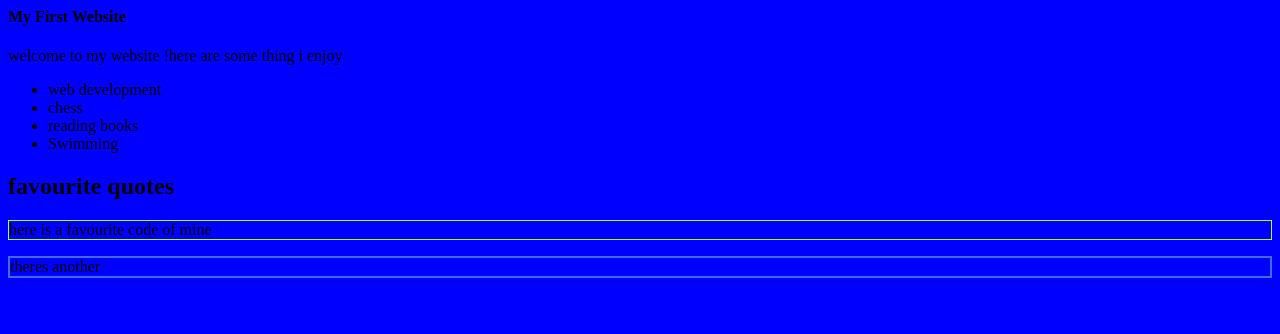
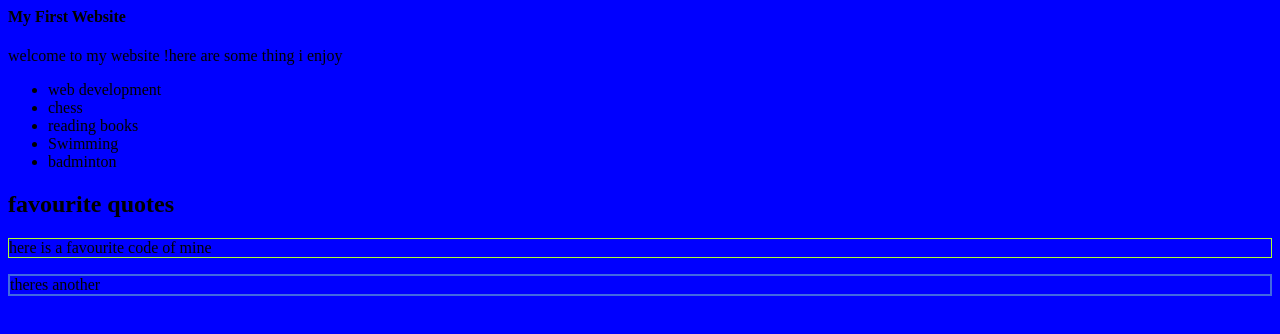
Before and after one commit to sunigu11/practicehtml, a plain HTML site: page assing1.html in a window 1280 px wide. Drawn offline with Linux system fonts and the light colour scheme.

Commit message:
added badminton in list

```diff
--- a/assing1.html
+++ b/assing1.html
@@ -14,6 +14,7 @@
                     <li>chess</li>
                     <li>reading books</li>
                     <li>Swimming</li>
+                    <li>badminton</li>
                 </ul>
                 <h2>favourite quotes</h2>
 
```
